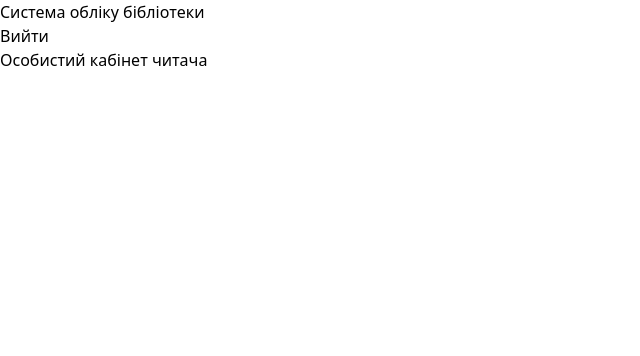
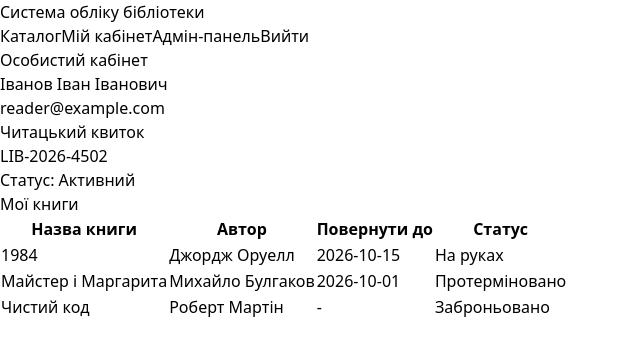
Before and after one commit to StudentPP1/simple-library, a React (Vite) app in the folder frontend/: page /dashboard in a window 1280 px wide. Shown: the top 356 px of the page, without its empty margins (0-640 px from the left). Built offline with nearby package versions, Linux system fonts and the light colour scheme.

Commit message:
feat: added Dashboard and Admin pages

```diff
--- a/frontend/src/App.jsx
+++ b/frontend/src/App.jsx
@@ -1,7 +1,10 @@
-import { BrowserRouter, Routes, Route, Navigate } from 'react-router-dom';
+import { BrowserRouter, Routes, Route, Navigate, Link } from 'react-router-dom';
 import Login from './pages/Login/Login';
-import Register from './pages/Register/Register'; // Додано імпорт
+import Admin from './pages/Admin/Admin';
+import Register from './pages/Register/Register';
 import Catalog from './pages/Catalog/Catalog';
+import Dashboard from './pages/Dashboard/Dashboard';
+
 
 function App() {
   return (
@@ -9,9 +12,15 @@ function App() {
       <div className="min-h-screen bg-gray-100 font-sans text-gray-900">
 
         <header className="bg-blue-600 text-white p-4 shadow-md">
-          <div className="max-w-6xl mx-auto flex justify-between items-center">
+          <div className="max-w-6xl mx-auto flex flex-col sm:flex-row justify-between items-center gap-4">
             <h1 className="text-2xl font-bold tracking-wider">Система обліку бібліотеки</h1>
-            <a href="/login" className="text-sm bg-blue-700 px-3 py-1 rounded hover:bg-blue-800 transition">Вийти</a>
+
+            <nav className="flex items-center gap-4 text-sm font-medium">
+              <Link to="/catalog" className="hover:text-blue-200 transition">Каталог</Link>
+              <Link to="/dashboard" className="hover:text-blue-200 transition">Мій кабінет</Link>
+              <Link to="/admin" className="hover:text-blue-200 transition">Адмін-панель</Link>
+              <Link to="/login" className="bg-blue-700 px-4 py-2 rounded-md hover:bg-blue-800 transition ml-2">Вийти</Link>
+            </nav>
           </div>
         </header>
 
@@ -19,10 +28,10 @@ function App() {
           <Routes>
             <Route path="/" element={<Navigate to="/login" replace />} />
             <Route path="/login" element={<Login />} />
-            <Route path="/register" element={<Register />} /> {/* Додано маршрут */}
+            <Route path="/register" element={<Register />} />
             <Route path="/catalog" element={<Catalog />} />
-            <Route path="/dashboard" element={<h2 className="text-xl font-semibold">Особистий кабінет читача</h2>} />
-            <Route path="/admin" element={<h2 className="text-xl font-semibold">Панель бібліотекаря</h2>} />
+            <Route path="/dashboard" element={<Dashboard />} />
+            <Route path="/admin" element={<Admin />} />
           </Routes>
         </main>
       </div>
--- /dev/null
+++ b/frontend/src/pages/Admin/Admin.jsx
@@ -0,0 +1,76 @@
+import { useState } from 'react';
+
+export default function Admin() {
+  // Мок-дані запитів від усіх читачів
+  const [requests, setRequests] = useState([
+    { id: 1, reader: 'Іванов І.І.', book: '1984', date: '2026-10-04', status: 'Заброньовано' },
+    { id: 2, reader: 'Петренко О.М.', book: 'Кобзар', date: '2026-09-20', status: 'На руках' },
+    { id: 3, reader: 'Іванов І.І.', book: 'Майстер і Маргарита', date: '2026-09-10', status: 'Протерміновано' },
+  ]);
+
+  // Функція для зміни статусу (імітація роботи API)
+  const handleAction = (id, newStatus) => {
+    setRequests(requests.map(req => req.id === id ? { ...req, status: newStatus } : req));
+  };
+
+  const getStatusBadge = (status) => {
+    if (status === 'На руках') return <span className="px-2 py-1 bg-blue-100 text-blue-800 text-xs font-semibold rounded-full">На руках</span>;
+    if (status === 'Протерміновано') return <span className="px-2 py-1 bg-red-100 text-red-800 text-xs font-semibold rounded-full">Протерміновано</span>;
+    if (status === 'Заброньовано') return <span className="px-2 py-1 bg-yellow-100 text-yellow-800 text-xs font-semibold rounded-full">Заброньовано</span>;
+    if (status === 'Повернуто') return <span className="px-2 py-1 bg-green-100 text-green-800 text-xs font-semibold rounded-full">Повернуто</span>;
+    return null;
+  };
+
+  return (
+    <div className="space-y-6">
+      <h2 className="text-2xl font-bold text-gray-800">Панель бібліотекаря</h2>
+
+      <div className="bg-white rounded-lg border border-gray-200 shadow-sm overflow-hidden">
+        <div className="px-6 py-4 border-b border-gray-200 bg-gray-50 flex justify-between items-center">
+          <h3 className="text-lg font-bold text-gray-800">Управління видачею книг</h3>
+        </div>
+        <div className="overflow-x-auto">
+          <table className="w-full text-left border-collapse">
+            <thead>
+              <tr className="bg-gray-50 text-gray-600 text-sm border-b border-gray-200">
+                <th className="px-6 py-3 font-medium">Читач</th>
+                <th className="px-6 py-3 font-medium">Книга</th>
+                <th className="px-6 py-3 font-medium">Дата запиту</th>
+                <th className="px-6 py-3 font-medium">Статус</th>
+                <th className="px-6 py-3 font-medium text-right">Дії</th>
+              </tr>
+            </thead>
+            <tbody className="divide-y divide-gray-200">
+              {requests.map((req) => (
+                <tr key={req.id} className="hover:bg-gray-50 transition">
+                  <td className="px-6 py-4 font-medium text-gray-900">{req.reader}</td>
+                  <td className="px-6 py-4 text-gray-600">{req.book}</td>
+                  <td className="px-6 py-4 text-gray-600">{req.date}</td>
+                  <td className="px-6 py-4">{getStatusBadge(req.status)}</td>
+                  <td className="px-6 py-4 text-right space-x-2">
+                    {req.status === 'Заброньовано' && (
+                      <button
+                        onClick={() => handleAction(req.id, 'На руках')}
+                        className="px-3 py-1 bg-blue-600 text-white text-sm rounded hover:bg-blue-700 transition"
+                      >
+                        Видати
+                      </button>
+                    )}
+                    {(req.status === 'На руках' || req.status === 'Протерміновано') && (
+                      <button
+                        onClick={() => handleAction(req.id, 'Повернуто')}
+                        className="px-3 py-1 bg-green-600 text-white text-sm rounded hover:bg-green-700 transition"
+                      >
+                        Прийняти
+                      </button>
+                    )}
+                  </td>
+                </tr>
+              ))}
+            </tbody>
+          </table>
+        </div>
+      </div>
+    </div>
+  );
+}
--- /dev/null
+++ b/frontend/src/pages/Dashboard/Dashboard.jsx
@@ -0,0 +1,71 @@
+import { useState } from 'react';
+
+export default function Dashboard() {
+  const [user] = useState({
+    name: 'Іванов Іван Іванович',
+    email: 'reader@example.com',
+    ticketNumber: 'LIB-2026-4502',
+    status: 'Активний'
+  });
+
+  const [myBooks] = useState([
+    { id: 1, title: '1984', author: 'Джордж Оруелл', dueDate: '2026-10-15', status: 'На руках' },
+    { id: 2, title: 'Майстер і Маргарита', author: 'Михайло Булгаков', dueDate: '2026-10-01', status: 'Протерміновано' },
+    { id: 3, title: 'Чистий код', author: 'Роберт Мартін', dueDate: '-', status: 'Заброньовано' },
+  ]);
+
+  const getStatusBadge = (status) => {
+    if (status === 'На руках') return <span className="px-2 py-1 bg-blue-100 text-blue-800 text-xs font-semibold rounded-full">На руках</span>;
+    if (status === 'Протерміновано') return <span className="px-2 py-1 bg-red-100 text-red-800 text-xs font-semibold rounded-full">Протерміновано</span>;
+    if (status === 'Заброньовано') return <span className="px-2 py-1 bg-yellow-100 text-yellow-800 text-xs font-semibold rounded-full">Заброньовано</span>;
+    return null;
+  };
+
+  return (
+    <div className="space-y-6">
+      <h2 className="text-2xl font-bold text-gray-800">Особистий кабінет</h2>
+
+      <div className="bg-white p-6 rounded-lg border border-gray-200 shadow-sm flex flex-col md:flex-row md:items-center justify-between gap-4">
+        <div>
+          <h3 className="text-xl font-bold text-gray-900">{user.name}</h3>
+          <p className="text-gray-600">{user.email}</p>
+        </div>
+        <div className="text-left md:text-right">
+          <p className="text-sm text-gray-500 uppercase tracking-wide">Читацький квиток</p>
+          <p className="text-lg font-mono font-semibold text-blue-700">{user.ticketNumber}</p>
+          <p className="text-sm text-green-600 font-medium mt-1">Статус: {user.status}</p>
+        </div>
+      </div>
+
+      <div className="bg-white rounded-lg border border-gray-200 shadow-sm overflow-hidden">
+        <div className="px-6 py-4 border-b border-gray-200 bg-gray-50">
+          <h3 className="text-lg font-bold text-gray-800">Мої книги</h3>
+        </div>
+        <div className="overflow-x-auto">
+          <table className="w-full text-left border-collapse">
+            <thead>
+              <tr className="bg-gray-50 text-gray-600 text-sm border-b border-gray-200">
+                <th className="px-6 py-3 font-medium">Назва книги</th>
+                <th className="px-6 py-3 font-medium">Автор</th>
+                <th className="px-6 py-3 font-medium">Повернути до</th>
+                <th className="px-6 py-3 font-medium">Статус</th>
+              </tr>
+            </thead>
+            <tbody className="divide-y divide-gray-200">
+              {myBooks.map((book) => (
+                <tr key={book.id} className="hover:bg-gray-50 transition">
+                  <td className="px-6 py-4 font-medium text-gray-900">{book.title}</td>
+                  <td className="px-6 py-4 text-gray-600">{book.author}</td>
+                  <td className={`px-6 py-4 font-medium ${book.status === 'Протерміновано' ? 'text-red-600' : 'text-gray-900'}`}>
+                    {book.dueDate}
+                  </td>
+                  <td className="px-6 py-4">{getStatusBadge(book.status)}</td>
+                </tr>
+              ))}
+            </tbody>
+          </table>
+        </div>
+      </div>
+    </div>
+  );
+}
```
